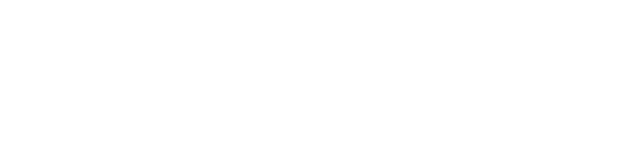
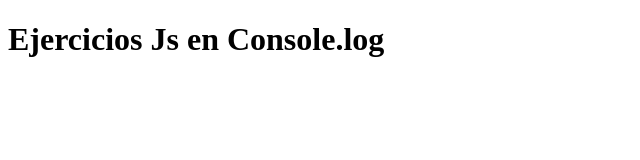
Before and after one commit to anaesposito/ejercicios-js, a plain HTML site: page index.html in a window 1280 px wide. Shown: the whole page, without its empty margins (0-640 px from the left). Drawn offline with Linux system fonts and the light colour scheme.

Commit message:
agregue h1

```diff
--- a/index.html
+++ b/index.html
@@ -6,5 +6,9 @@
     <meta name="viewport" content="width=device-width, initial-scale=1.0" />
     <title>Document</title>
   </head>
-  <body></body>
+  <body>
+    <h1>
+      Ejercicios Js en Console.log
+    </h1>
+  </body>
 </html>
```
